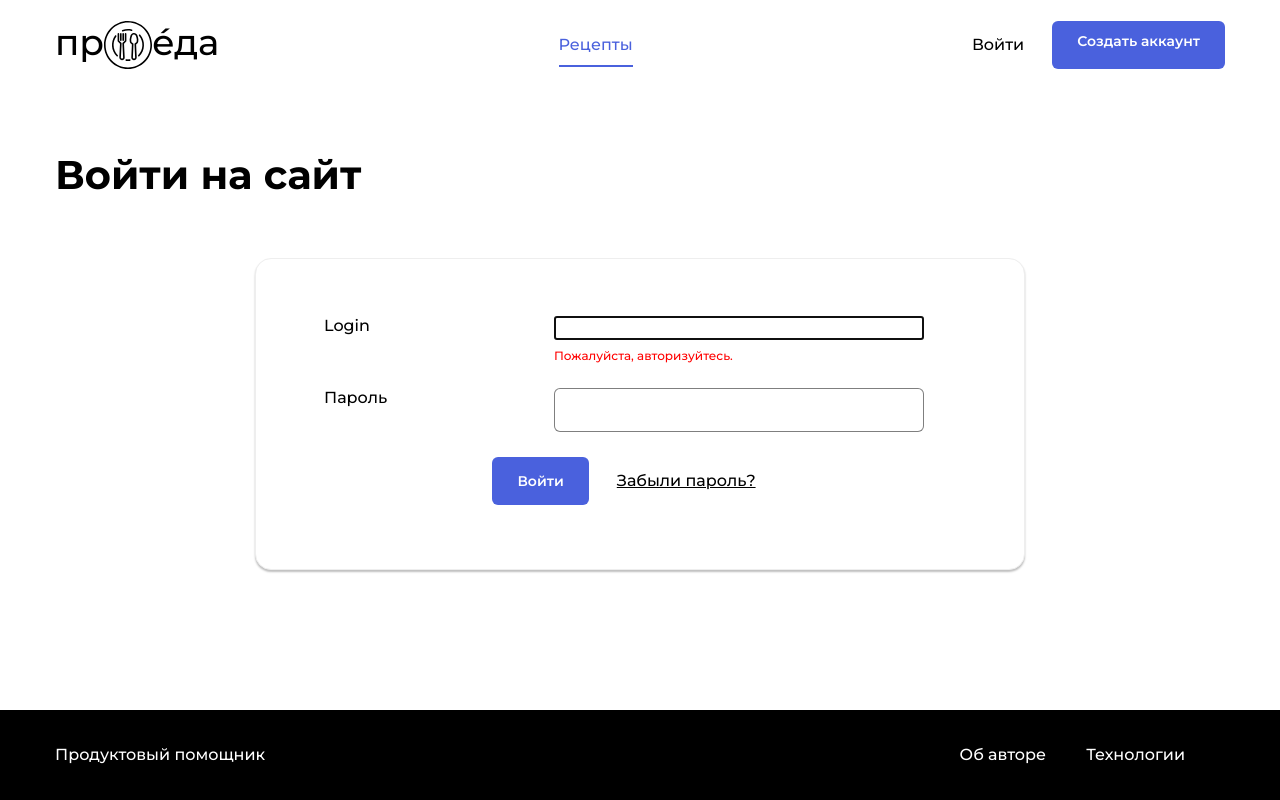
After one commit to fromRussiaImportLove/proeda, a Django app: page /auth/login/ in a window 1280 px wide. The commit adds this page. Run offline with Django 3.2, Linux system fonts and the light colour scheme; parts of the project's set-up code (start-up, migrations or seed data) failed here and were passed over.

Commit message:
make login page and around

```diff
--- a/front/templates/base.html
+++ b/front/templates/base.html
@@ -4,7 +4,7 @@
 <head>
     <meta charset="utf-8">
     <meta name="viewport" content="width=device-width, initial-scale=1, shrink-to-fit=no">
-    <title>{% block title %}Заголовок страницы{% endblock %} | proEda</title>
+    <title>{% block title %}Заголовок страницы{% endblock %} | проéда</title>
     <!-- Загрузка статики -->
     {% load static %}
     <link rel="shortcut icon" type="image/svg" href="{% static "recipes/images/hamburger.svg" %}">
--- a/front/templates/nav.html
+++ b/front/templates/nav.html
@@ -1,10 +1,10 @@
-{% if user.is_authenticated %}
 <header class="header">
     <nav class="nav">
         <div class="nav__container container">
             <ul class="nav__items list"><div class="logo-text">пр<span class="logo"></span>éда</div></ul>
             <ul class="nav__items list">
                 <li class="nav__item nav__item_active"><a href="#" class="nav__link link">Рецепты</a></li>
+                {% if user.is_authenticated %}
                 <li class="nav__item"><a href="#" class="nav__link link">Мои подписки</a></li>
                 <li class="nav__item"><a href="#" class="nav__link link">Создать рецепт</a></li>
                 <li class="nav__item"><a href="#" class="nav__link link">Избранное</a></li>
@@ -12,25 +12,15 @@
 
             </ul>
             <ul class="nav__items list">
-                <li class="nav__item"><a href="#" class="nav__link link">Изменить пароль</a></li>
-                <li class="nav__item"><a href="#" class="nav__link link">Выход</a></li>
+                <li class="nav__item"><a href="{% url 'password_change' %}" class="nav__link link">Изменить пароль</a></li>
+                <li class="nav__item"><a href="{% url 'logout' %}" class="nav__link link">Выход</a></li>
+                {% else %}
+                </ul>
+            <ul class="nav__items list">
+                <li class="nav__item"><a href="{% url 'login' %}" class="nav__link link">Войти</a></li>
+                <li class="nav__item"><a href="#" class="button button_style_blue">Создать аккаунт</a></li>
+                {% endif %}
             </ul>
         </div>
     </nav>
 </header>
-{% else %}
-    <header class="header">
-    <nav class="nav">
-        <div class="nav__container container">
-            <ul class="nav__items list">
-                <li class="nav__item nav__item_active"><a href="#" class="nav__link link">Рецепты</a></li>
-                <li class="nav__item nav__item_disabled"><a href="#" class="nav__link link">Список покупок <span class="badge badge_style_blue nav__badge" id="counter">4</span></a></li>
-            </ul>
-            <ul class="nav__items list">
-                <li class="nav__item"><a href="#" class="nav__link link">Войти</a></li>
-                <li class="nav__item"><a href="#" class="button button_style_blue">Создать аккаунт</a></li>
-            </ul>
-        </div>
-    </nav>
-</header>
-{% endif %}
--- /dev/null
+++ b/front/templates/registration/login.html
@@ -0,0 +1,46 @@
+{% extends "base.html" %}
+{% load static %}
+{% block title %}Войти на сайт{% endblock %}
+{% block head_style %}
+    <link rel="stylesheet" href="{% static 'recipes/pages/form.css' %}" xmlns="http://www.w3.org/1999/html">
+{% endblock %}
+{% block content %}
+{% load users_filters %}
+
+    <div class="main__header">
+        <h1 class="main__title">Войти на сайт</h1>
+    </div>
+    <div class="form-container">
+        <form method="post" action="{% url 'login' %}"  class="form">
+            {% csrf_token %}
+            <input type="hidden" name="next" value="{{ next }}">
+            <div class="form__group">
+                <label for="{{ form.username.id_for_label }}" class="form__label">Login</label>
+                <div class="form__field-group">
+                    {{ form.username|addclass:"form-control" }}
+                    {% if next %}
+                        <span class="form__error">Вы обратились к странице, доступ к которой возможен только для залогиненных пользователей.<br>
+                            Пожалуйста, авторизуйтесь.</span>
+                    {% else %}
+                    <span class="form__error">
+                    Пожалуйста, авторизуйтесь.
+                    </span>
+                    {% endif %}
+                </div>
+            </div>
+            <div class="form__group">
+                <label for="{{ form.password.id_for_label }}" class="form__label">Пароль</label>
+                <div class="form__field-group">
+                    {{ form.password|addclass:"form__input" }}
+                    {% if form.errors %}
+                    <span class="form__error">Имя пользователя и пароль не совпадают. Введите правильные данные.</span>
+                    {% endif %}
+                </div>
+            </div>
+            <div class="form__footer">
+                <button type="submit" class="button button_style_blue">Войти</button>
+                <a href="{% url 'password_reset' %}" class="form__forgot-link">Забыли пароль?</a>
+            </div>
+        </form>
+    </div>
+{% endblock %}
--- /dev/null
+++ b/users/templatetags/users_filters.py
@@ -0,0 +1,9 @@
+from django import template
+
+
+register = template.Library()
+
+
+@register.filter
+def addclass(field, css):
+    return field.as_widget(attrs={'class': css})
```
Also changed, not shown: users/templatetags/__init__.py (added), 1 other file.
